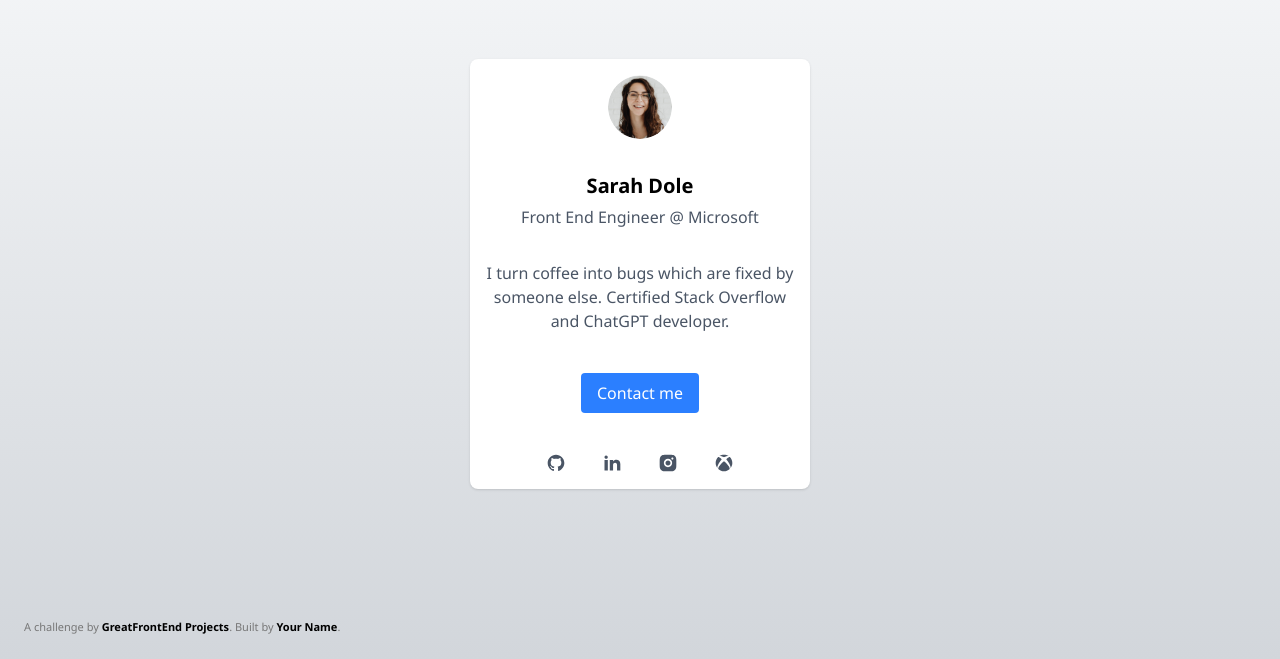
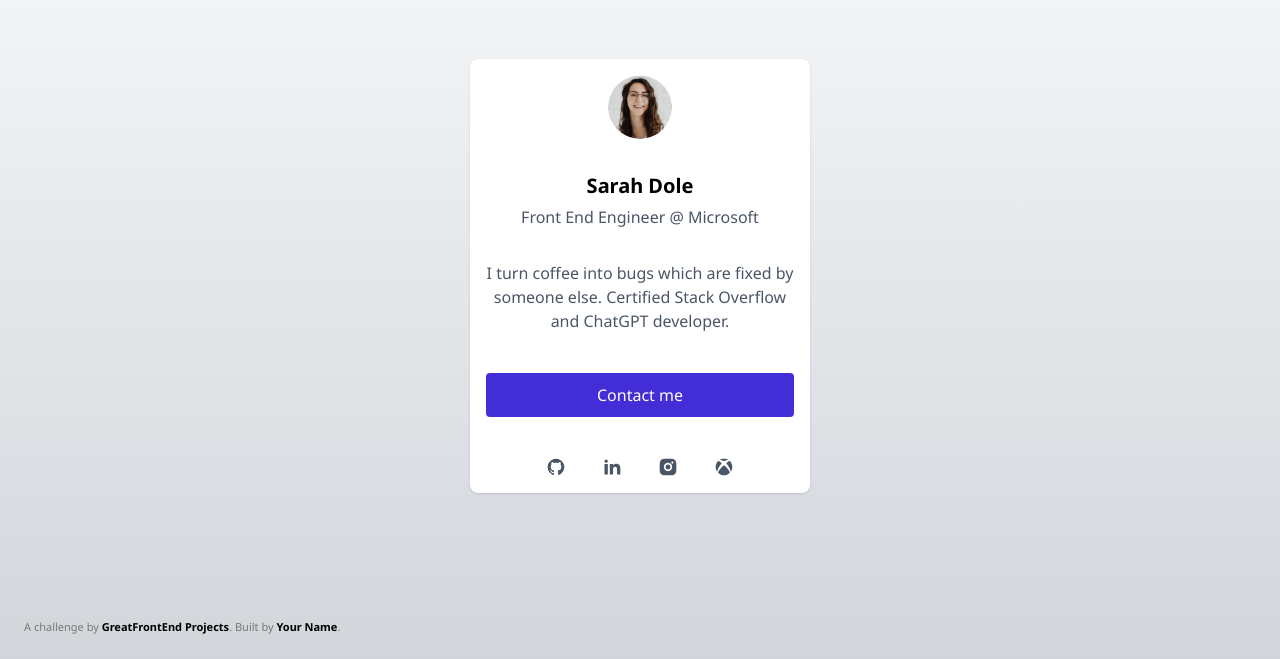
Before and after one commit to mjubair/learn-with-projects, a React (Vite) app in the folder apps/great-frontend-projects/profile-card/: page / in a window 1280 px wide. Shown: the part 141-800 px from the top of the page. Built offline with nearby package versions, Linux system fonts and the light colour scheme.

Commit message:
Update button styling for improved layout and user experience

```diff
--- a/apps/great-frontend-projects/profile-card/src/App.tsx
+++ b/apps/great-frontend-projects/profile-card/src/App.tsx
@@ -17,7 +17,7 @@ function App() {
 					</p>
 					<button
 						type="button"
-						className="mt-10 px-4 py-2 bg-blue-500 text-white rounded hover:bg-blue-600"
+						className="mt-10 flex justify-center items-center gap-1.5 self-stretch bg-indigo-700 px-4 py-2.5 rounded text-white"
 					>
 						Contact me
 					</button>
```
